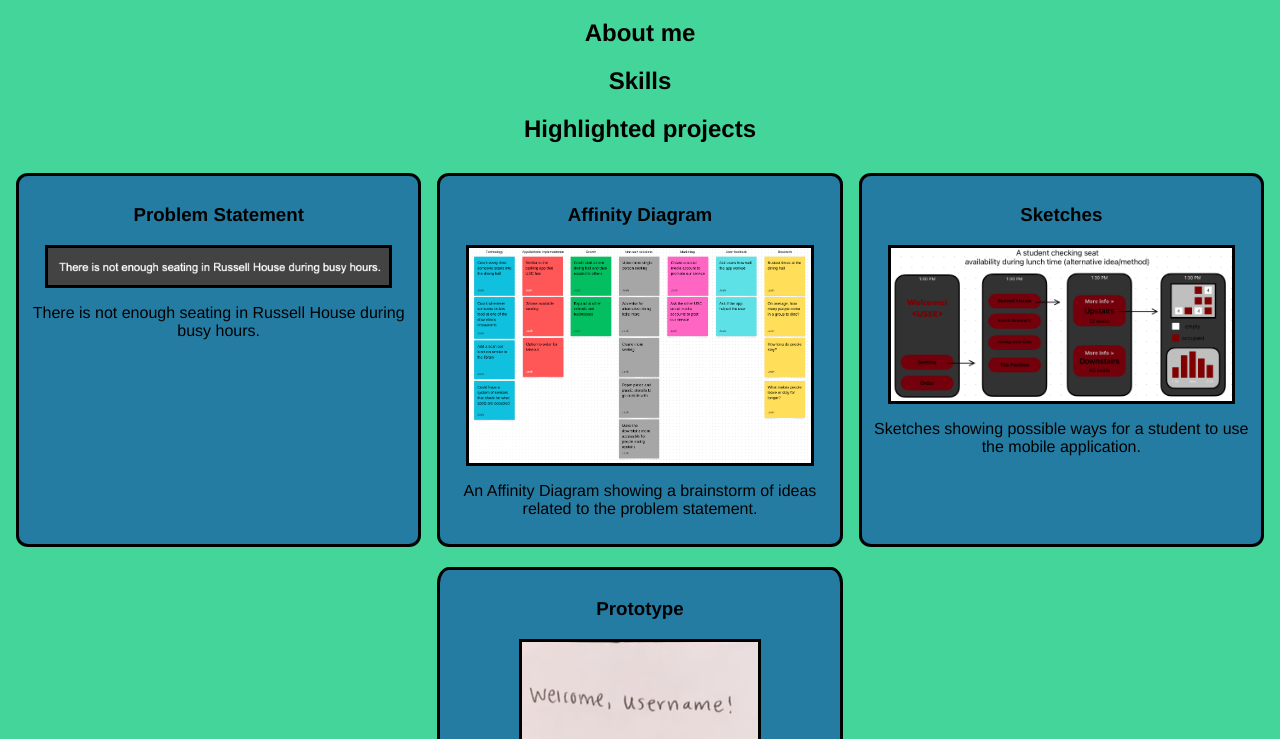
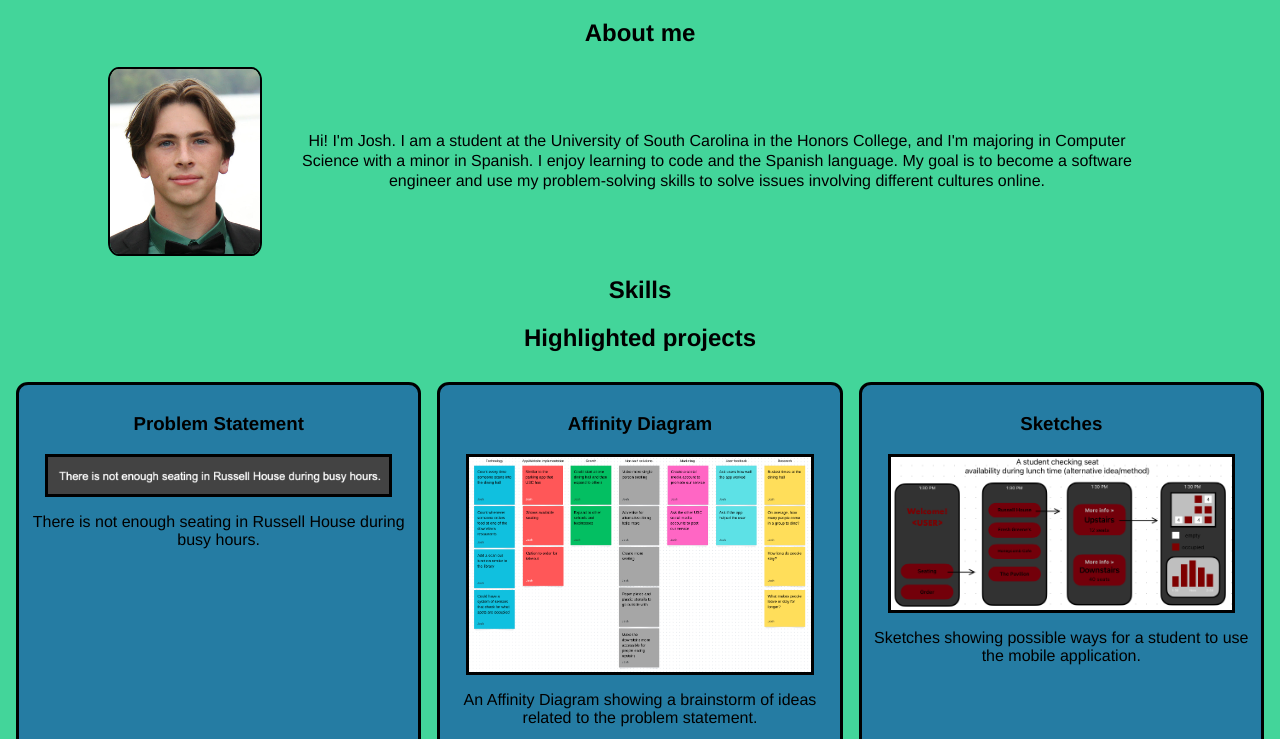
Before and after one commit to JoshW-432/JoshW-432.github.io, a plain HTML site: page index.html in a window 1280 px wide. Shown: the part 61-800 px from the top of the page. Drawn offline with Linux system fonts and the light colour scheme.

Commit message:
About Me

```diff
--- a/index.html
+++ b/index.html
@@ -8,9 +8,17 @@
     </head>
     <body>
         <h1>Joshua Williams</h1>
-
+        <!-- About Me -->
         <h2 class="center">About me</h2>
-        <div class="about center"></div>  <!--example wih multiple classes-->
+        <div class="about">
+            <img src="images/Formal_Headshot.jpeg">
+            <p>
+                Hi! I'm Josh. I am a student at the University of South Carolina in the Honors College,
+                and I'm majoring in Computer Science with a minor in Spanish. I enjoy learning to code
+                and the Spanish language. My goal is to become a software engineer and use my problem-solving skills to solve issues
+                involving different cultures online.
+            </p>
+        </div>
 
         <h2>Skills</h2>
         <div class="skills"></div>
--- a/styles.css
+++ b/styles.css
@@ -52,7 +52,29 @@ a:hover {
     border: 3px solid rgb(150, 150, 150);
 }
 
-#tallimg{
+#tallimg {
     height: 50%;
     width: auto;
 }
+
+.about {
+    display:flex;
+    flex-wrap:wrap;
+    margin-right: 100px;
+    margin-left: 100px;
+    justify-content: center;
+}
+
+.about img {
+    width: 150px;
+    height: auto;
+    border-radius: 7%;
+    border: 2px solid rgb(0, 0, 0);
+}
+
+.about p {
+    width: 80%;
+    text-align: center;
+    margin: auto;
+    line-height: 125%;
+}
```
Also changed, not shown: images/Formal_Headshot.jpeg (added), 1 other file.
